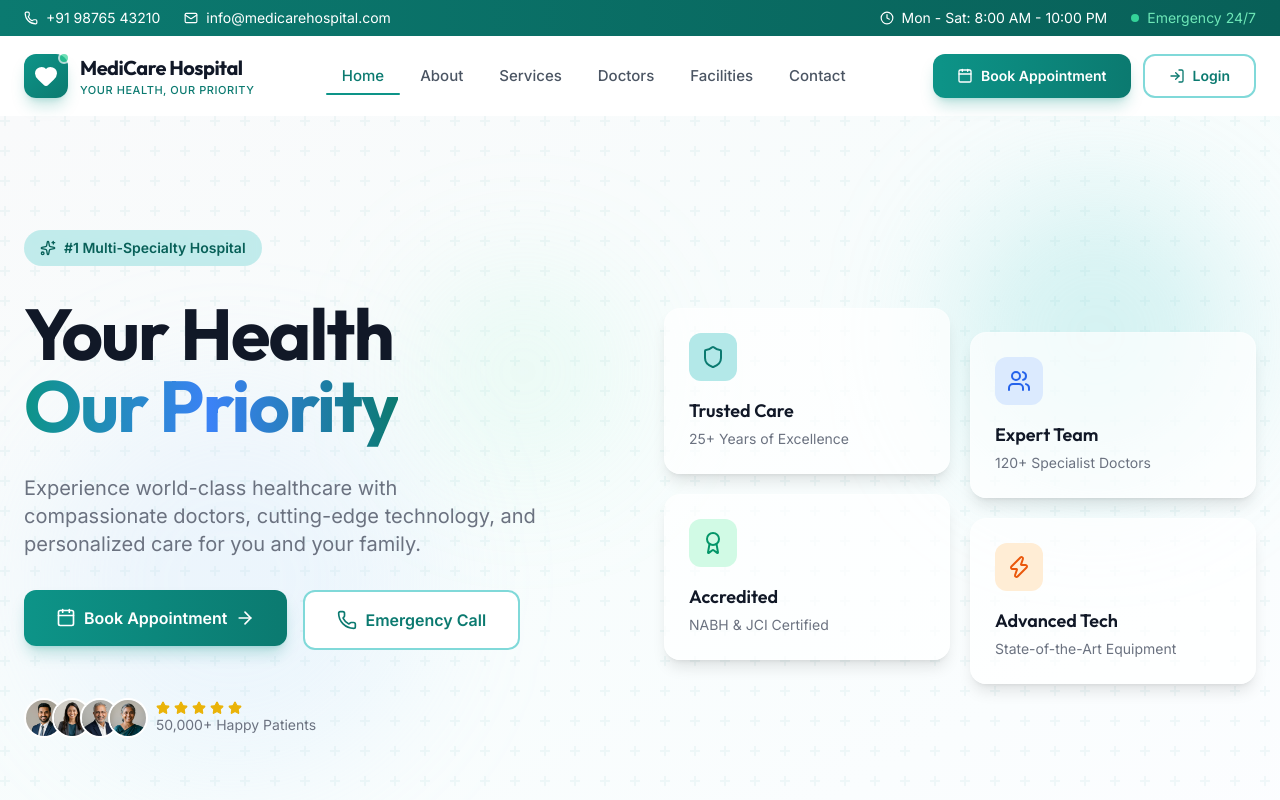
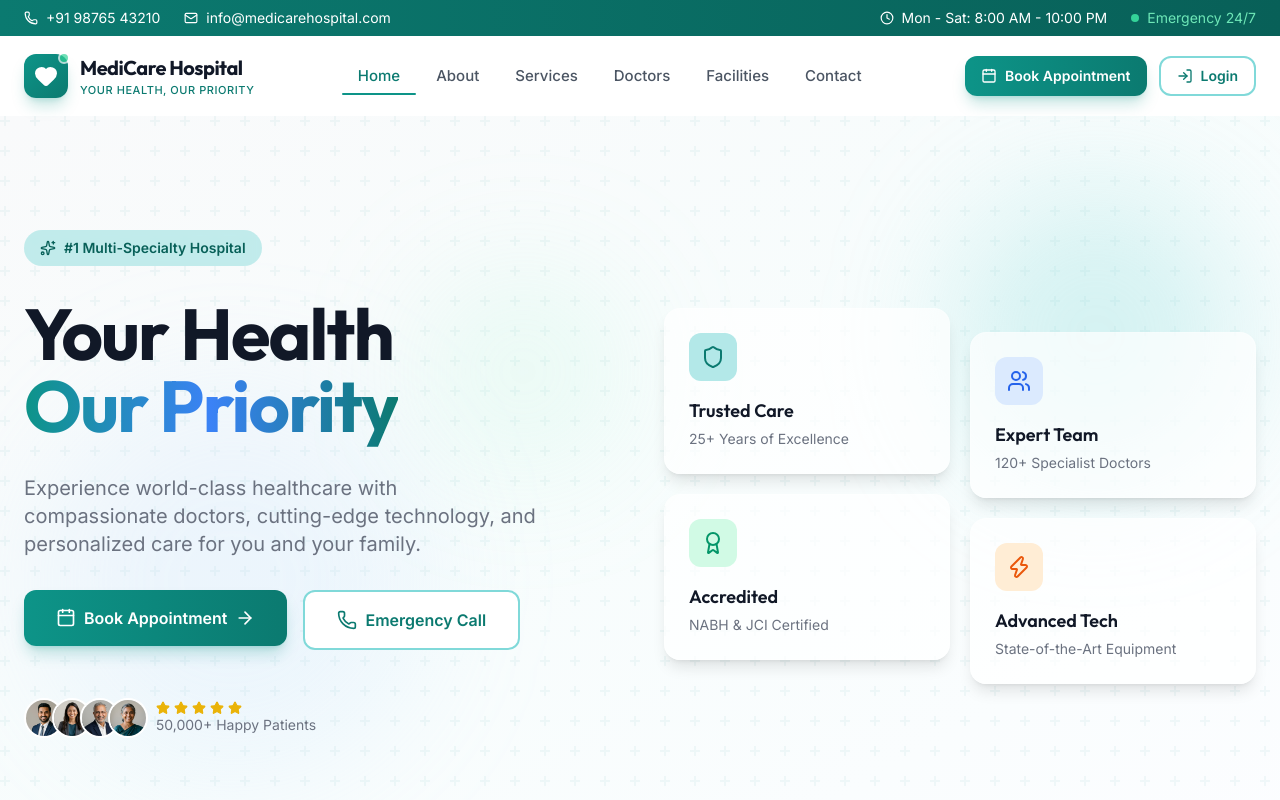
Before and after one commit to prathameshgiri/HospitalWebsite, a React (Vite) app: page / in a window 1280 px wide. Shown: the top 800 px of the page. Built offline with nearby package versions, Linux system fonts and the light colour scheme.

Commit message:
style: reduce size of all button variants

```diff
--- a/src/components/ui/button.jsx
+++ b/src/components/ui/button.jsx
@@ -19,11 +19,11 @@ const buttonVariants = cva(
         emerald: "bg-gradient-to-r from-emerald-500 to-emerald-600 text-white shadow-lg shadow-emerald-500/25 hover:shadow-xl hover:shadow-emerald-500/30 hover:-translate-y-0.5",
       },
       size: {
-        default: "h-11 px-6 py-2",
-        sm: "h-9 rounded-md px-4",
-        lg: "h-12 rounded-xl px-8 text-base",
-        xl: "h-14 rounded-xl px-10 text-lg",
-        icon: "h-10 w-10",
+        default: "h-10 px-4 py-2 text-sm",
+        sm: "h-8 rounded-md px-3 text-xs",
+        lg: "h-11 rounded-xl px-6 text-sm",
+        xl: "h-12 rounded-xl px-8 text-base",
+        icon: "h-9 w-9",
       },
     },
     defaultVariants: {
```
